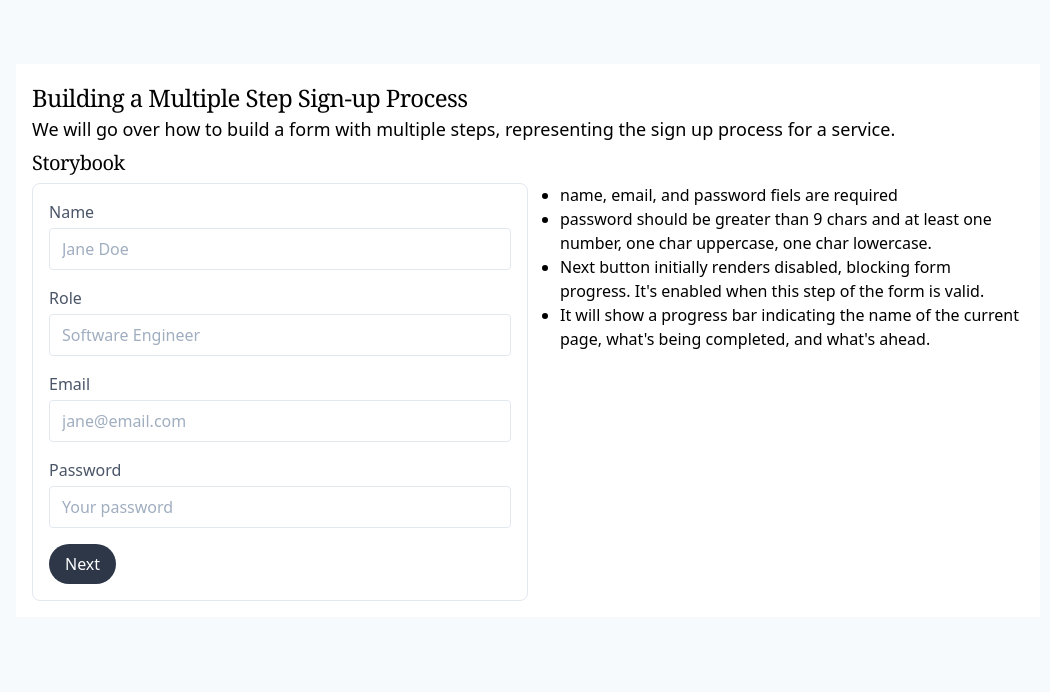
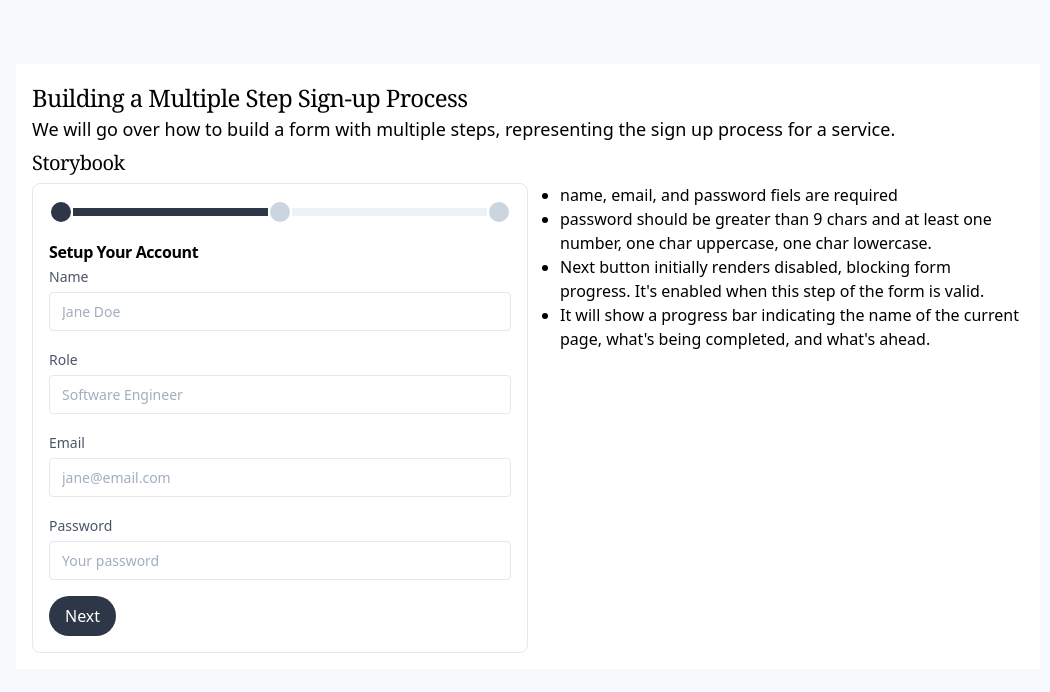
Before and after one commit to vicentereig/multiple-page-form-demo, a React (Create React App) app: page / in a window 1280 px wide. Shown: the top 692 px of the page, without its empty margins (112-1162 px from the left). Built offline with nearby package versions, Linux system fonts and the light colour scheme; what @tailwindcss/custom-forms would draw is missing.

Commit message:
Progress Indicator: low-fi sketch

```diff
--- a/src/components/signup/pages/Account.jsx
+++ b/src/components/signup/pages/Account.jsx
@@ -3,6 +3,45 @@ import { useForm } from 'react-hook-form'
 import { atLeastOneNumber, atLeastOneUpperAndLower, emailPattern } from '../../../lib/validators'
 
 const defaultClassName = "border rounded-lg border-gray-300 p-4 w-1/2".split()
+
+const ProgressIndicator = ({}) => {
+  return (
+    <div className="w-full">
+      <div className="flex">
+        <div className="flex-no-grow">
+          <div className="w-6 h-6 bg-gray-800 border-2 border-white mx-auto rounded-full
+        text-white flex">
+          </div>
+        </div>
+
+        <div className="w-full items-center justify-between content-center flex">
+          <div className="w-full items-center align-middle align-center flex-1">
+            <div className="bg-gray-800 text-xs leading-none py-1  w-full"></div>
+          </div>
+        </div>
+
+        <div className="flex-1">
+          <div className="w-6 h-6 bg-gray-400 border-2 border-white mx-auto rounded-full
+        text-md text-white flex items-center">
+          </div>
+        </div>
+
+        <div className="w-full align-center items-center align-middle content-center flex">
+          <div className="w-full bg-gray-100 items-center align-middle align-center flex-1">
+            <div className="bg-gray-200 text-xs leading-none py-1 w-full"></div>
+          </div>
+        </div>
+
+        <div className="flex-1">
+          <div className="w-6 h-6 bg-gray-400 border-2 border-white mx-auto rounded-full
+        text-md text-white flex items-center">
+            <span className="text-white text-center w-full"></span>
+          </div>
+        </div>
+      </div>
+    </div>
+  )
+}
 
 const Account = ({className=[]}) => {
   const { handleSubmit, register, errors } = useForm()
@@ -10,25 +49,27 @@ const Account = ({className=[]}) => {
 
   return (
     <div className={defaultClassName.concat(className)}>
+      <ProgressIndicator/>
+      <h1 className="font-bold tracking-tight pt-4">Setup Your Account</h1>
       <form onSubmit={handleSubmit(onSubmit)}>
         <label className="block">
-          <span className="text-gray-700">Name</span>
+          <span className="text-gray-700 text-sm">Name</span>
           <input name="fullName"
                  placeholder="Jane Doe"
-                 className="form-input mt-1 block w-full"
+                 className="form-input text-sm mt-1 block w-full"
                  ref={register({required: 'Please enter your full name'})}
           />
-          <span className="text-gray-800">{errors.fullName && errors.fullName.message}</span>
+          <span className="text-gray-800 text-sm">{errors.fullName && errors.fullName.message}</span>
         </label>
 
         <label className="block pt-4">
-          <span className="text-gray-700">Role</span>
-          <input className="form-input mt-1 block w-full" name="role" placeholder="Software Engineer"/>
+          <span className="text-gray-700 text-sm">Role</span>
+          <input className="form-input text-sm mt-1 block w-full" name="role" placeholder="Software Engineer"/>
         </label>
 
         <label className="block pt-4">
-          <span className="text-gray-700">Email</span>
-          <input className="form-input mt-1 block w-full" name="email" placeholder="jane@email.com"
+          <span className="text-gray-700 text-sm">Email</span>
+          <input className="form-input text-sm mt-1 block w-full" name="email" placeholder="jane@email.com"
                    ref={register({
                      required: 'Please enter your email address',
                      pattern: {
@@ -37,15 +78,15 @@ const Account = ({className=[]}) => {
                      }
                   })}
           />
-          <span className="text-gray-800">{errors.email && errors.email.message}</span>
+          <span className="text-gray-800 text-sm">{errors.email && errors.email.message}</span>
         </label>
 
         <label className="block pt-4">
-          <span className="text-gray-700">Password</span>
+          <span className="text-gray-700 text-sm">Password</span>
           <input type="password"
                  name="password"
                  placeholder="Your password"
-                 className="form-input mt-1 block w-full"
+                 className="form-input text-sm mt-1 block w-full"
                  ref={register({
                    required: 'In order to keep your account safe, you need to choose a password',
                    minLength: {
```
